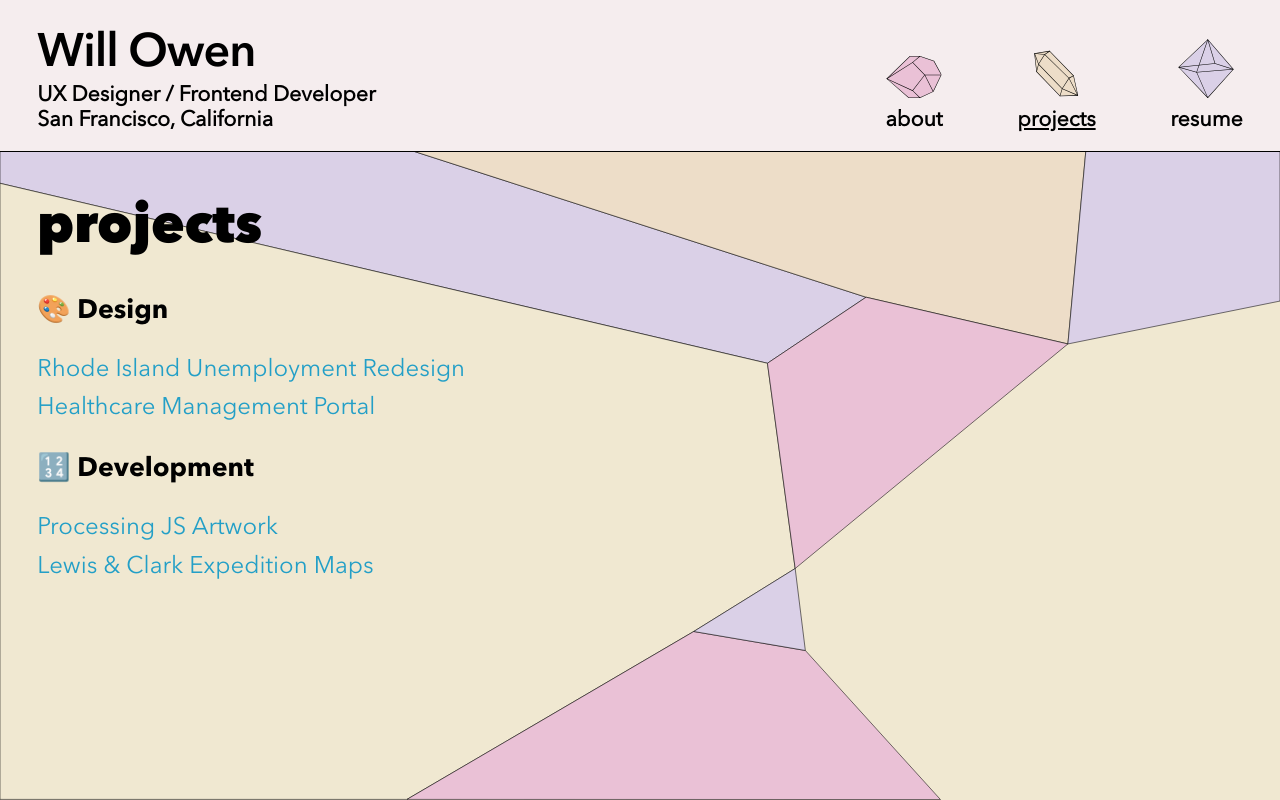
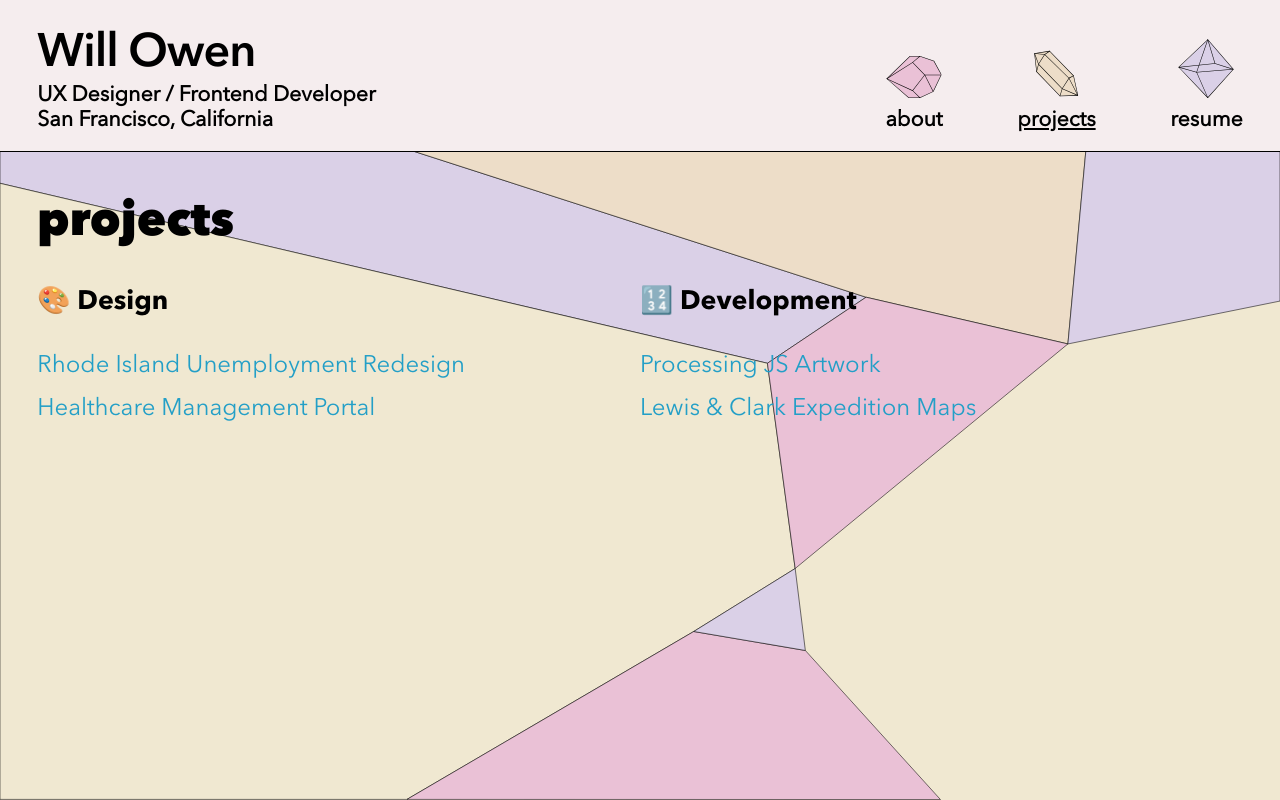
Before and after one commit to owen-will-m/resume2, a React (Create React App) app: page / in a window 1280 px wide. Both pictures are taken after a click on the element "projects". Built offline with nearby package versions, Linux system fonts and the light colour scheme.

Commit message:
made projects a two column layout

```diff
--- a/src/App.css
+++ b/src/App.css
@@ -8,16 +8,10 @@
   transform: translate3d(0, 0, 0);
 }
 
-.header {
-  background-color: #f5edee;
-  border-bottom: 1px solid black;
-  display: flex;
-  justify-content: space-between;
-  align-items: flex-end;
-}
+
 
 h1 {
-  font-size: 40pt;
+  font-size: 35pt;
   font-weight: 900;
   margin: 0;
   font-family: AvenirHeavy;
@@ -45,6 +39,14 @@ h4 {
 
 html {
   font-size: 14pt;
+}
+
+.header {
+  background-color: #f5edee;
+  border-bottom: 1px solid black;
+  display: flex;
+  justify-content: space-between;
+  align-items: flex-end;
 }
 
 .header-left {
@@ -103,25 +105,6 @@ html {
   position: relative;
   top: -10px;
 }
-
-/* @keyframes spin{
-  0%{
-transform: rotate(0deg);
-  }
-  50%{
-    transform: rotate(180deg);
-
-  }
-  100%{
-    transform: rotate(360deg);
-
-  }
-}
-
-.move{
-animation: spin 5s infinite linear;
-filter:saturate(500%);
-} */
 
 .pageContainer {
   flex: 1;
--- a/src/Projects.css
+++ b/src/Projects.css
@@ -1,7 +1,7 @@
 .Projects{
     flex:1;
     min-height: 0;
-    width:50vw;
+    /* width:50vw; */
     margin:2rem;
     font-size:18pt;
     display:flex;
@@ -21,3 +21,19 @@
     text-decoration: underline;
     cursor:pointer;
 }
+
+.wrappingColumn{
+display:flex;
+flex-direction: column;
+flex:1;
+min-height: 0;
+  flex-basis: 30rem;
+  gap:.75rem;
+
+}
+
+.wrappingColumnContainer{
+    display:flex;
+    flex-direction: row;
+    flex-wrap: wrap;
+}
--- a/src/Projects.js
+++ b/src/Projects.js
@@ -5,13 +5,18 @@ export default function Projects(props) {
   return (
       <div className="Projects">
 <h1>projects</h1>
+<div className='wrappingColumnContainer'>
+<div className="wrappingColumn">
 <Subheader title="🎨 Design"/>
 <div className="clickableLink" onClick={()=>props.setModal('ri')}>Rhode Island Unemployment Redesign</div>
 <div className="clickableLink" onClick={()=>props.setModal('hmp')}>Healthcare Management Portal</div>
+</div>
+<div className="wrappingColumn">
 <Subheader title="🔢 Development"/>
 <div className="clickableLink" onClick={()=>props.setModal('pjs')}>Processing JS Artwork</div>
 <div className="clickableLink" onClick={()=>props.setModal('lc')}>Lewis & Clark Expedition Maps</div>
-
+</div>
+</div>
 </div>
 
   );
```
